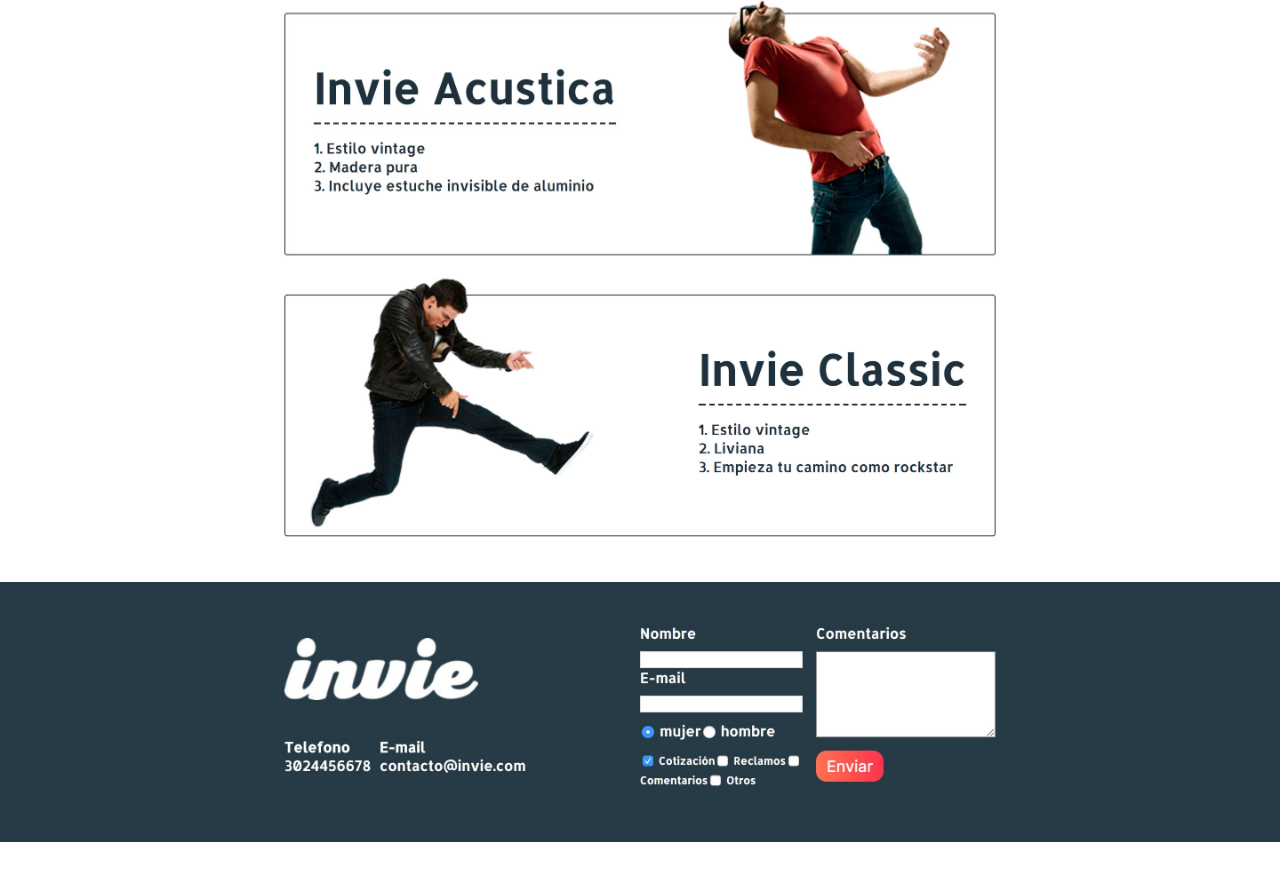
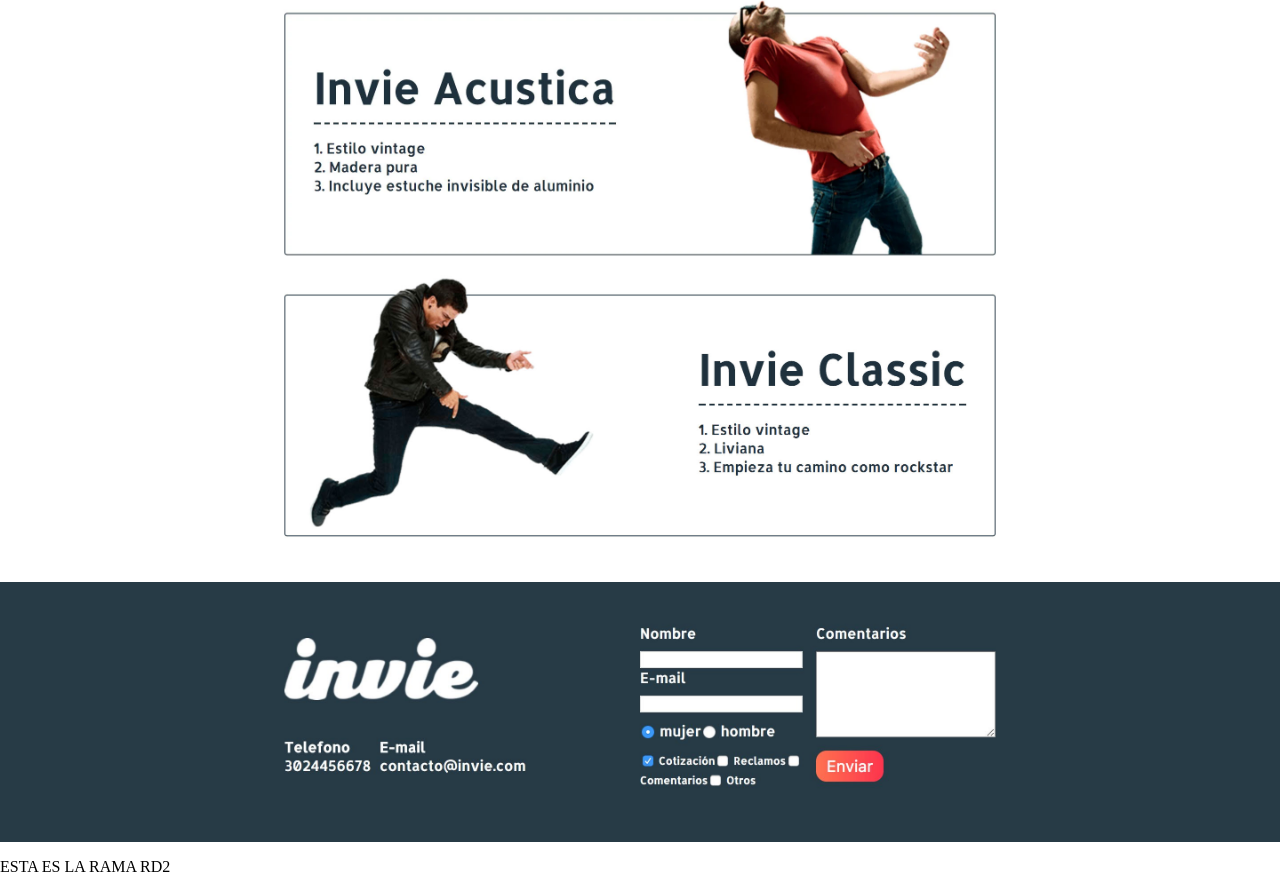
Before and after one commit to martinsosasv/PruebaGit, a plain HTML site: page index.html in a window 1280 px wide. Shown: the part 547-1439 px from the top of the page. Before the commit the page ends 1389 px from the top, so only its background shows below. Drawn offline with Linux system fonts and the light colour scheme.

Commit message:
RD2 agregado de parrafo

```diff
--- a/index.html
+++ b/index.html
@@ -16,5 +16,6 @@
         <img src="./img/acustica.webp" alt="">
         <img src="./img/clasic.webp" alt="">
         <img src="./img/footer.webp" alt="">
+        <p>ESTA ES LA RAMA RD2 </p>
     </body>
 </html>
```
